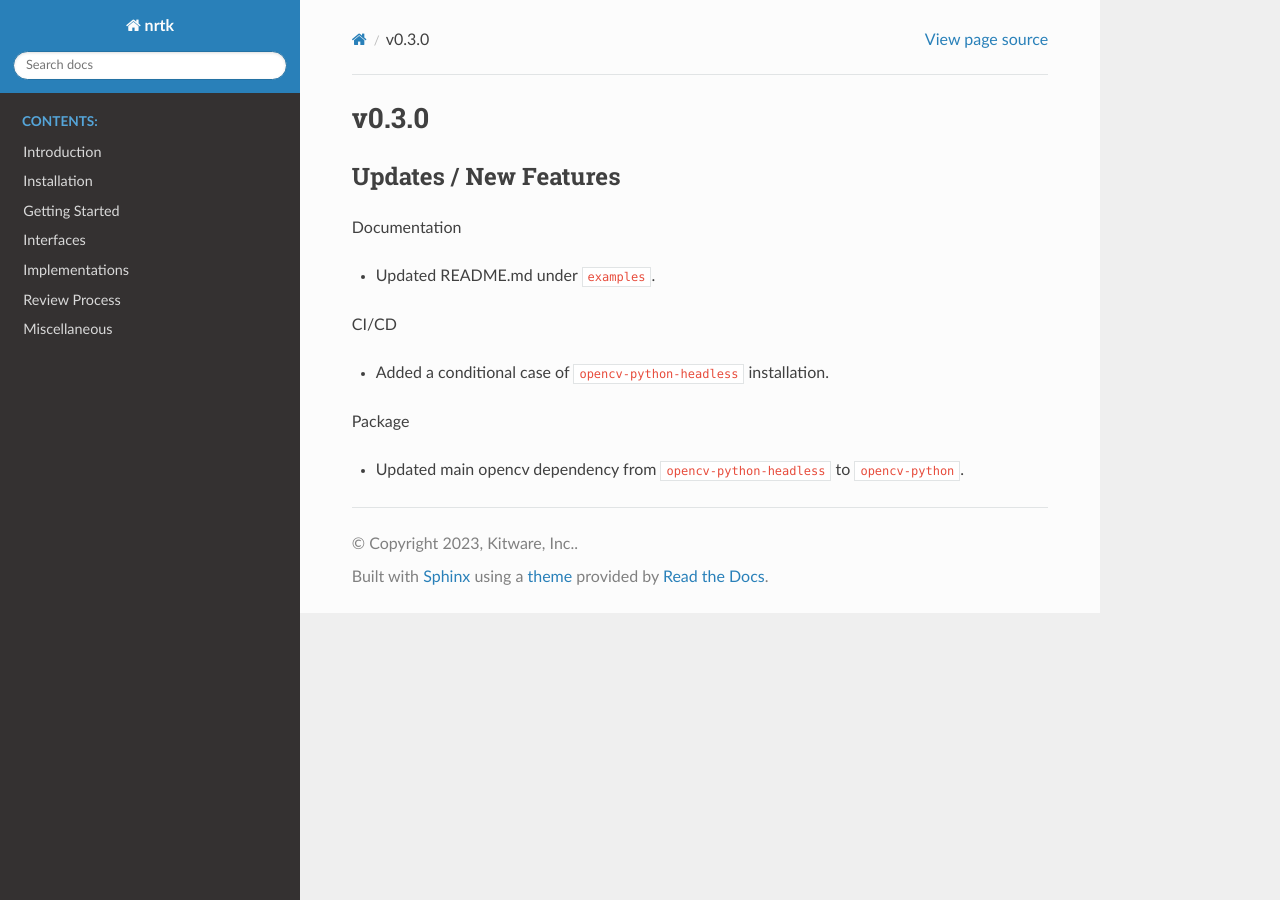
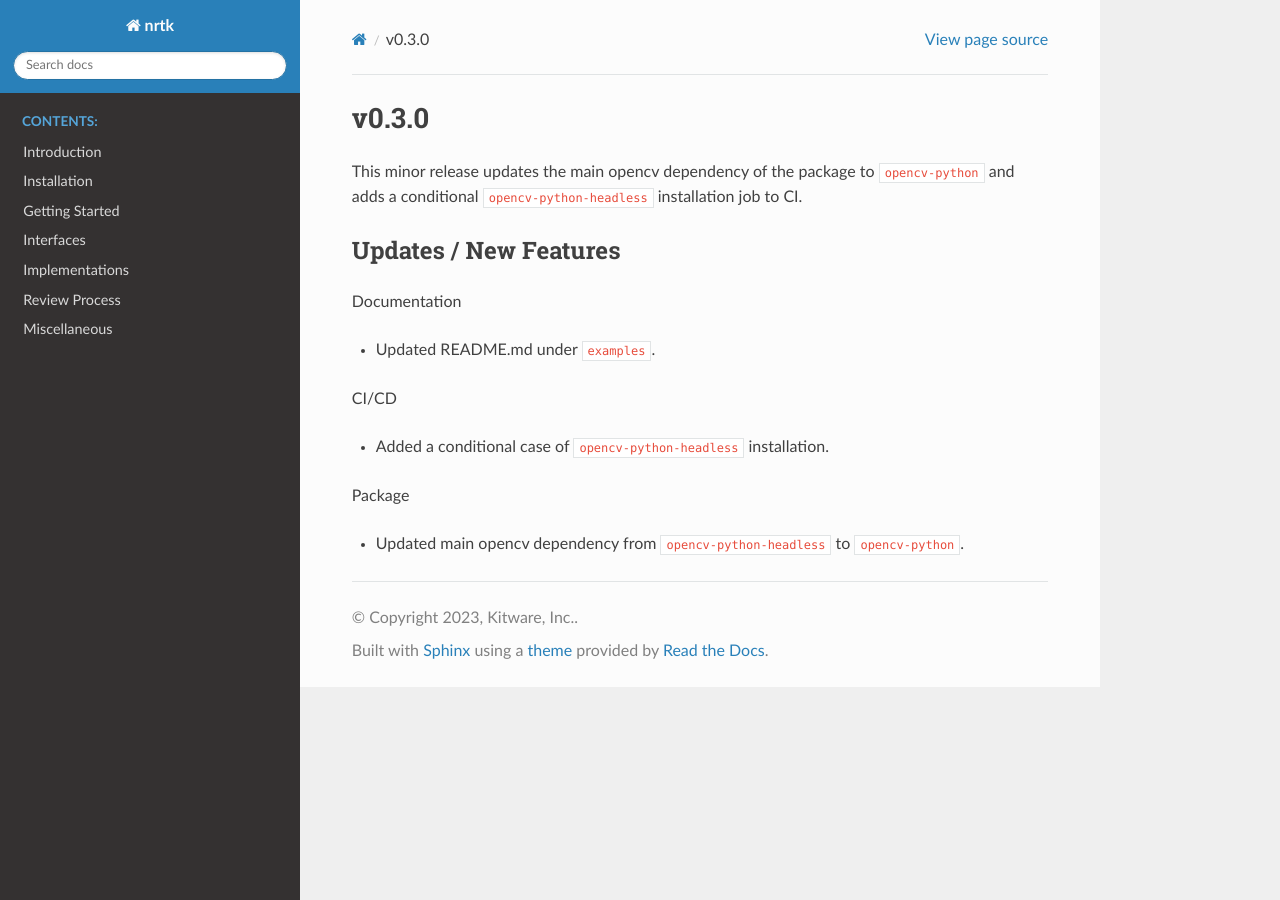
Before and after one commit to Kitware/nrtk, a Sphinx documentation site: the page built from docs/release_notes/v0.3.0.rst, in a window 1280 px wide. Built offline with Sphinx 7.4.7 and the Read the Docs theme 2.0.0, drawn with Linux system fonts in a browser that asks for light colours; pages that are not in the unit, such as notebooks, are missing from menus; the version number is read from the project's files by our own code.

Commit message:
Add summary to release_notes

```diff
--- a/docs/release_notes/v0.3.0.rst
+++ b/docs/release_notes/v0.3.0.rst
@@ -1,5 +1,8 @@
 v0.3.0
 ======
+This minor release updates the main opencv dependency of the package to
+``opencv-python`` and adds a conditional ``opencv-python-headless``
+installation job to CI.
 
 Updates / New Features
 ----------------------
```
